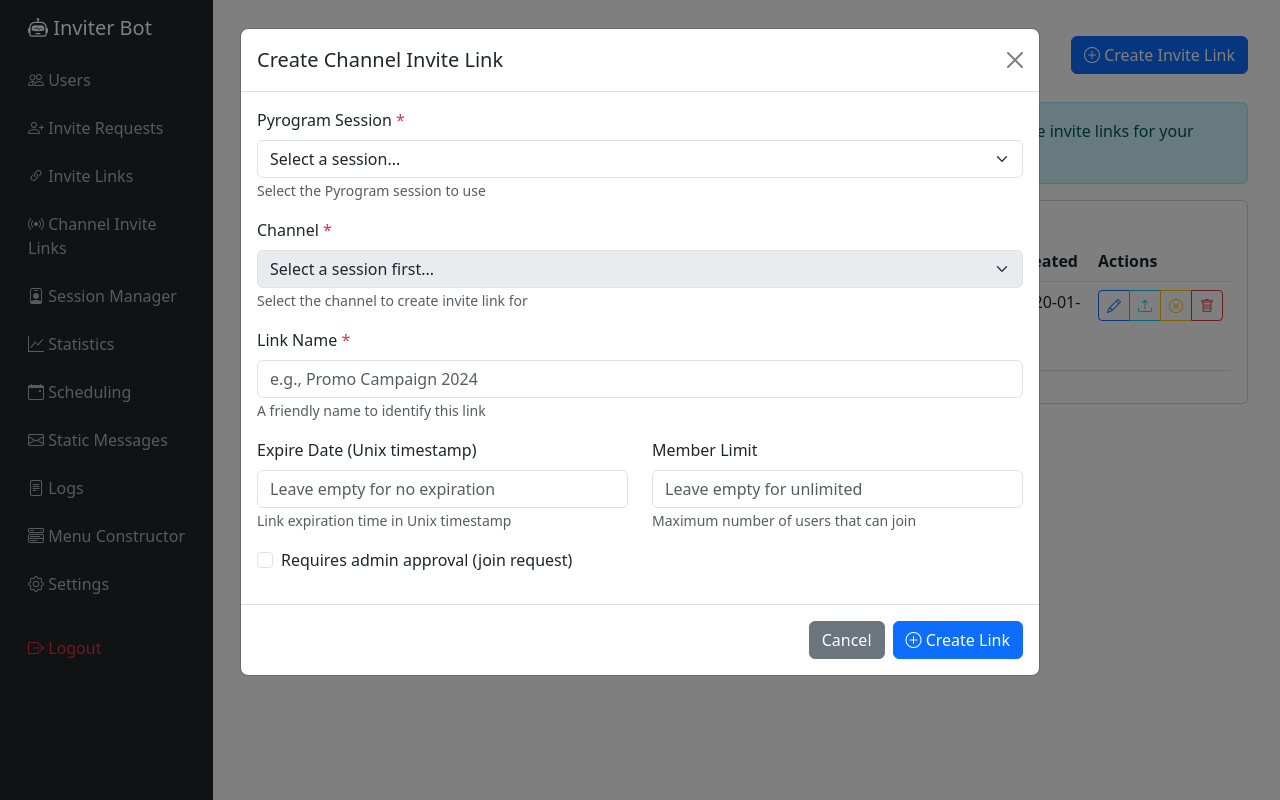
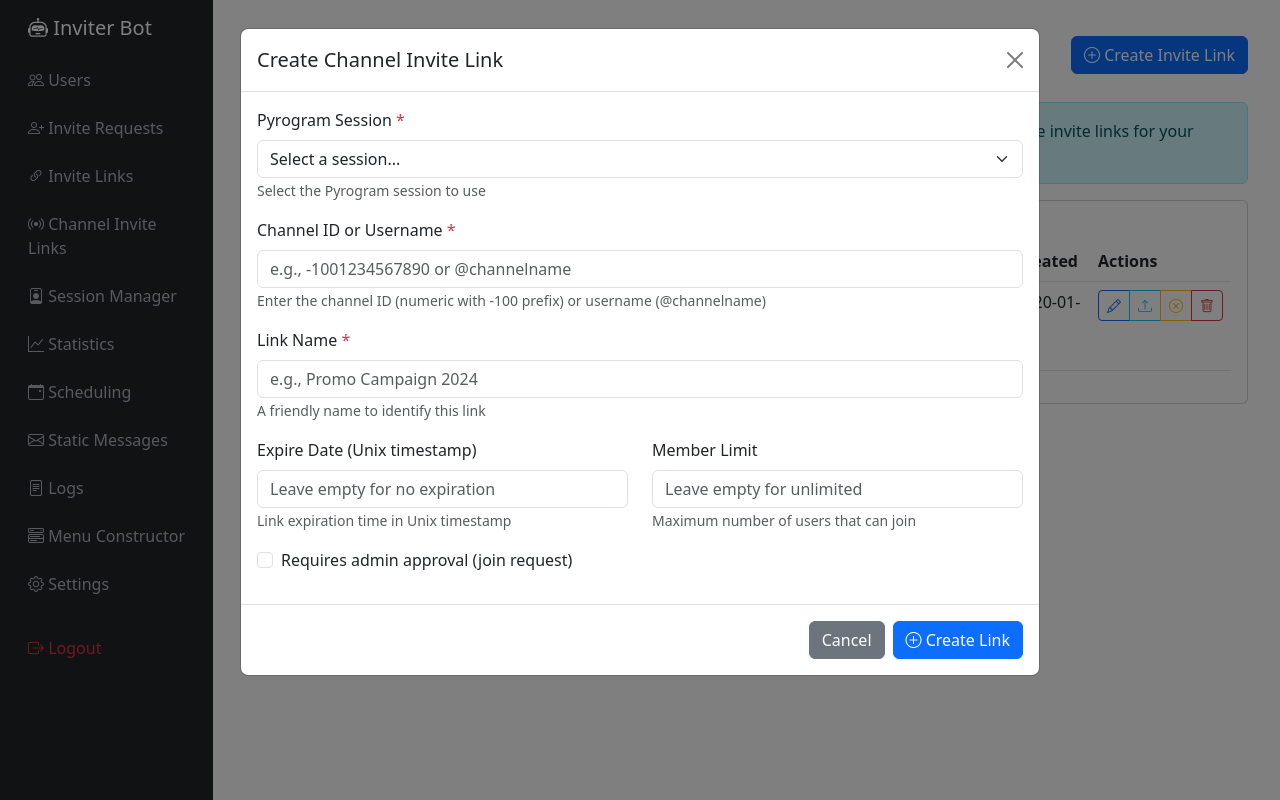
Before and after one commit to mrDarky/inviter_bot, a FastAPI app: template templates/channel_invite_links.html in a window 1280 px wide, after a click on "Create Invite Link". Run offline with FastAPI, Linux system fonts and the light colour scheme; the template is opened without the code that fills it: most values are stand-ins (such as "Sample title", 1, 10 or a date in 2020); some libraries are stand-ins or nearby versions.

Commit message:
Replace channel dropdown with direct input for channel ID/username
Co-authored-by: mrDarky <10954120+mrDarky@users.noreply.github.com>

```diff
--- a/admin.py
+++ b/admin.py
@@ -1703,7 +1703,7 @@ async def get_user_channels(session_name: str = Form(...), _: None = Depends(req
 @app.post("/api/channel-invite-links/create")
 async def create_channel_invite_link(
     session_name: str = Form(...),
-    channel_id: int = Form(...),
+    channel_id: str = Form(...),
     name: str = Form(...),
     expire_date: Optional[int] = Form(None),
     member_limit: Optional[int] = Form(None),
@@ -1717,6 +1717,14 @@ async def create_channel_invite_link(
         if not session_data or not session_data['is_active']:
             return {"status": "error", "message": "Session not found or inactive"}
 
+        # Parse channel_id: could be numeric ID or username
+        # Try to convert to int, if it fails, treat as username
+        try:
+            parsed_channel_id = int(channel_id)
+        except ValueError:
+            # It's a username, keep it as string
+            parsed_channel_id = channel_id
+
         # Create Pyrogram client
         client = Client(
             name=os.path.join(SESSIONS_DIR, session_name),
@@ -1727,22 +1735,22 @@ async def create_channel_invite_link(
         try:
             await client.start()
 
-            # Get channel info
-            chat = await client.get_chat(channel_id)
+            # Get channel info - this will validate access
+            chat = await client.get_chat(parsed_channel_id)
 
             # Create invite link
             invite_link = await client.create_chat_invite_link(
-                chat_id=channel_id,
+                chat_id=parsed_channel_id,
                 name=name,
                 expire_date=expire_date,
                 member_limit=member_limit,
                 creates_join_request=creates_join_request
             )
 
-            # Save to database
+            # Save to database - use chat.id for the numeric ID
             await db.create_channel_invite_link(
                 session_name=session_name,
-                channel_id=channel_id,
+                channel_id=chat.id,
                 channel_title=chat.title,
                 channel_username=chat.username,
                 invite_link=invite_link.invite_link,
--- a/templates/channel_invite_links.html
+++ b/templates/channel_invite_links.html
@@ -160,7 +160,7 @@
                 <form id="createLinkForm">
                     <div class="mb-3">
                         <label class="form-label">Pyrogram Session <span class="text-danger">*</span></label>
-                        <select class="form-select" id="sessionName" required onchange="loadChannels()">
+                        <select class="form-select" id="sessionName" required>
                             <option value="">Select a session...</option>
                             {% for session in sessions %}
                             <option value="{{ session.session_name }}">{{ session.session_name }} ({{ session.phone_number }})</option>
@@ -170,11 +170,10 @@
                     </div>
 
                     <div class="mb-3">
-                        <label class="form-label">Channel <span class="text-danger">*</span></label>
-                        <select class="form-select" id="channelId" required disabled>
-                            <option value="">Select a session first...</option>
-                        </select>
-                        <small class="text-muted">Select the channel to create invite link for</small>
+                        <label class="form-label">Channel ID or Username <span class="text-danger">*</span></label>
+                        <input type="text" class="form-control" id="channelId" required
+                               placeholder="e.g., -1001234567890 or @channelname">
+                        <small class="text-muted">Enter the channel ID (numeric with -100 prefix) or username (@channelname)</small>
                     </div>
 
                     <div class="mb-3">
@@ -268,68 +267,6 @@
 
 {% block extra_js %}
 <script>
-let channelsCache = {};
-
-async function loadChannels() {
-    const sessionSelect = document.getElementById('sessionName');
-    const channelSelect = document.getElementById('channelId');
-    const sessionName = sessionSelect.value;
-
-    if (!sessionName) {
-        channelSelect.disabled = true;
-        channelSelect.innerHTML = '<option value="">Select a session first...</option>';
-        return;
-    }
-
-    // Check cache first
-    if (channelsCache[sessionName]) {
-        populateChannels(channelsCache[sessionName]);
-        return;
-    }
-
-    // Show loading
-    channelSelect.disabled = true;
-    channelSelect.innerHTML = '<option value="">Loading channels...</option>';
-
-    try {
-        const formData = new FormData();
-        formData.append('session_name', sessionName);
-
-        const response = await fetch('/api/channel-invite-links/get-channels', {
-            method: 'POST',
-            body: formData
-        });
-        const data = await response.json();
-
-        if (data.status === 'success') {
-            channelsCache[sessionName] = data.channels;
-            populateChannels(data.channels);
-        } else {
-            channelSelect.innerHTML = '<option value="">Error: ' + data.message + '</option>';
-            showNotification(data.message, 'error');
-        }
-    } catch (error) {
-        channelSelect.innerHTML = '<option value="">Error loading channels</option>';
-        showNotification('Error: ' + error, 'error');
-    }
-}
-
-function populateChannels(channels) {
-    const channelSelect = document.getElementById('channelId');
-    channelSelect.disabled = false;
-
-    if (channels.length === 0) {
-        channelSelect.innerHTML = '<option value="">No channels found</option>';
-        return;
-    }
-
-    let html = '<option value="">Select a channel...</option>';
-    for (const channel of channels) {
-        html += `<option value="${channel.id}">${channel.title}${channel.username ? ' (@' + channel.username + ')' : ''}</option>`;
-    }
-    channelSelect.innerHTML = html;
-}
-
 async function createLink() {
     const sessionName = document.getElementById('sessionName').value;
     const channelId = document.getElementById('channelId').value;
@@ -365,7 +302,6 @@ async function createLink() {
             const modal = bootstrap.Modal.getInstance(document.getElementById('createLinkModal'));
             modal.hide();
             document.getElementById('createLinkForm').reset();
-            document.getElementById('channelId').disabled = true;
 
             // Reload page after short delay
             setTimeout(() => location.reload(), 1000);
```
